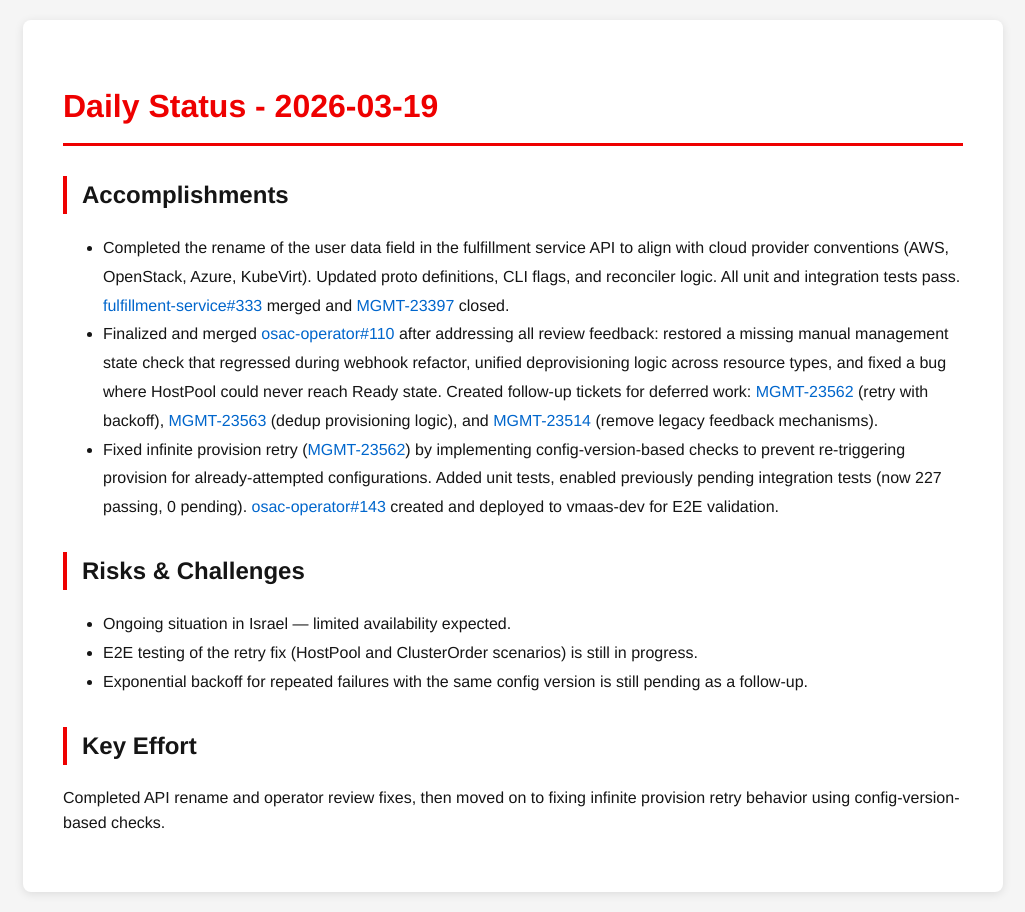
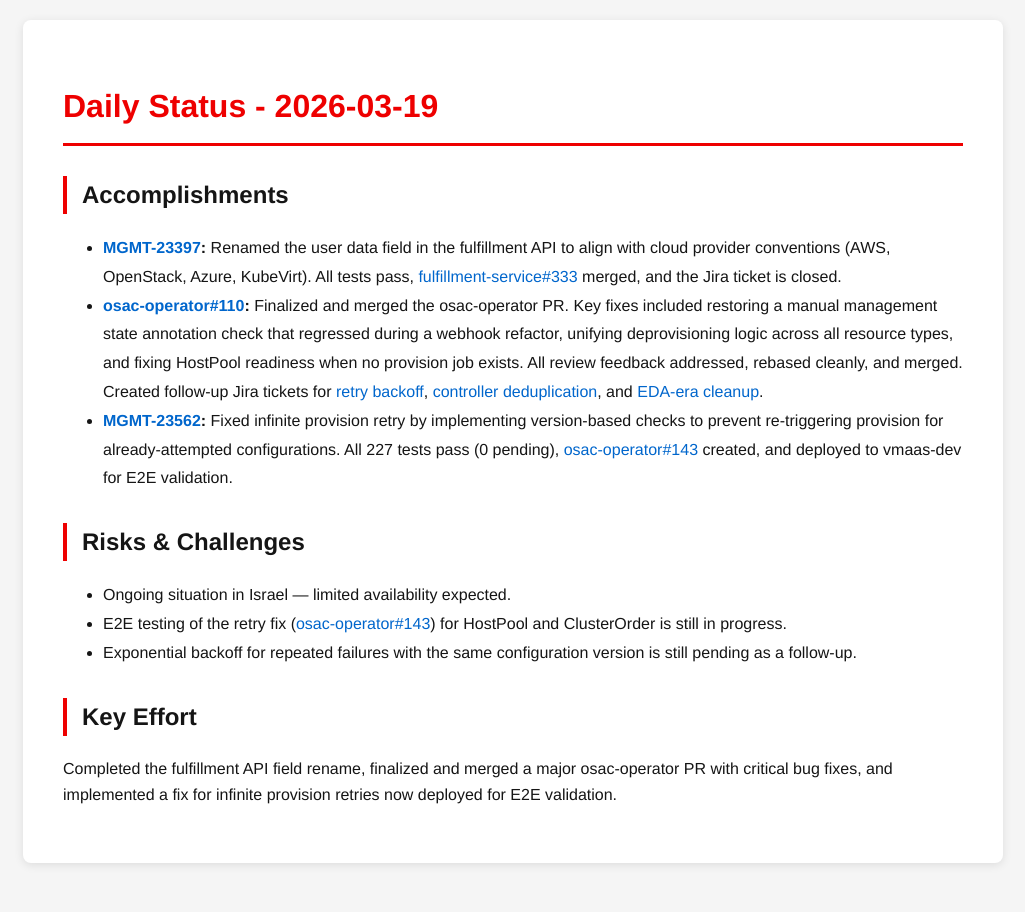
Before and after one commit to tzvatot/daily-status, a Jekyll site: the page built from 2026-03-19.md, in a window 1280 px wide. Shown: the whole page, without its empty margins (127-1152 px from the left). Built offline with Jekyll 4.4.1, drawn with Linux system fonts in a browser that asks for light colours.

Commit message:
Daily status update - 2026-03-19

```diff
--- a/2026-03-19.md
+++ b/2026-03-19.md
@@ -7,14 +7,14 @@ date: 2026-03-19
 # Daily Status - 2026-03-19
 
 ## Accomplishments
-- Completed the rename of the user data field in the fulfillment service API to align with cloud provider conventions (AWS, OpenStack, Azure, KubeVirt). Updated proto definitions, CLI flags, and reconciler logic. All unit and integration tests pass. [fulfillment-service#333](https://github.com/osac-project/fulfillment-service/pull/333) merged and [MGMT-23397](https://issues.redhat.com/browse/MGMT-23397) closed.
-- Finalized and merged [osac-operator#110](https://github.com/osac-project/osac-operator/pull/110) after addressing all review feedback: restored a missing manual management state check that regressed during webhook refactor, unified deprovisioning logic across resource types, and fixed a bug where HostPool could never reach Ready state. Created follow-up tickets for deferred work: [MGMT-23562](https://issues.redhat.com/browse/MGMT-23562) (retry with backoff), [MGMT-23563](https://issues.redhat.com/browse/MGMT-23563) (dedup provisioning logic), and [MGMT-23514](https://issues.redhat.com/browse/MGMT-23514) (remove legacy feedback mechanisms).
-- Fixed infinite provision retry ([MGMT-23562](https://issues.redhat.com/browse/MGMT-23562)) by implementing config-version-based checks to prevent re-triggering provision for already-attempted configurations. Added unit tests, enabled previously pending integration tests (now 227 passing, 0 pending). [osac-operator#143](https://github.com/osac-project/osac-operator/pull/143) created and deployed to vmaas-dev for E2E validation.
+- **[MGMT-23397](https://issues.redhat.com/browse/MGMT-23397):** Renamed the user data field in the fulfillment API to align with cloud provider conventions (AWS, OpenStack, Azure, KubeVirt). All tests pass, [fulfillment-service#333](https://github.com/osac-project/fulfillment-service/pull/333) merged, and the Jira ticket is closed.
+- **[osac-operator#110](https://github.com/osac-project/osac-operator/pull/110):** Finalized and merged the osac-operator PR. Key fixes included restoring a manual management state annotation check that regressed during a webhook refactor, unifying deprovisioning logic across all resource types, and fixing HostPool readiness when no provision job exists. All review feedback addressed, rebased cleanly, and merged. Created follow-up Jira tickets for [retry backoff](https://issues.redhat.com/browse/MGMT-23562), [controller deduplication](https://issues.redhat.com/browse/MGMT-23563), and [EDA-era cleanup](https://issues.redhat.com/browse/MGMT-23514).
+- **[MGMT-23562](https://issues.redhat.com/browse/MGMT-23562):** Fixed infinite provision retry by implementing version-based checks to prevent re-triggering provision for already-attempted configurations. All 227 tests pass (0 pending), [osac-operator#143](https://github.com/osac-project/osac-operator/pull/143) created, and deployed to vmaas-dev for E2E validation.
 
 ## Risks & Challenges
 - Ongoing situation in Israel — limited availability expected.
-- E2E testing of the retry fix (HostPool and ClusterOrder scenarios) is still in progress.
-- Exponential backoff for repeated failures with the same config version is still pending as a follow-up.
+- E2E testing of the retry fix ([osac-operator#143](https://github.com/osac-project/osac-operator/pull/143)) for HostPool and ClusterOrder is still in progress.
+- Exponential backoff for repeated failures with the same configuration version is still pending as a follow-up.
 
 ## Key Effort
-Completed API rename and operator review fixes, then moved on to fixing infinite provision retry behavior using config-version-based checks.
+Completed the fulfillment API field rename, finalized and merged a major osac-operator PR with critical bug fixes, and implemented a fix for infinite provision retries now deployed for E2E validation.
```
